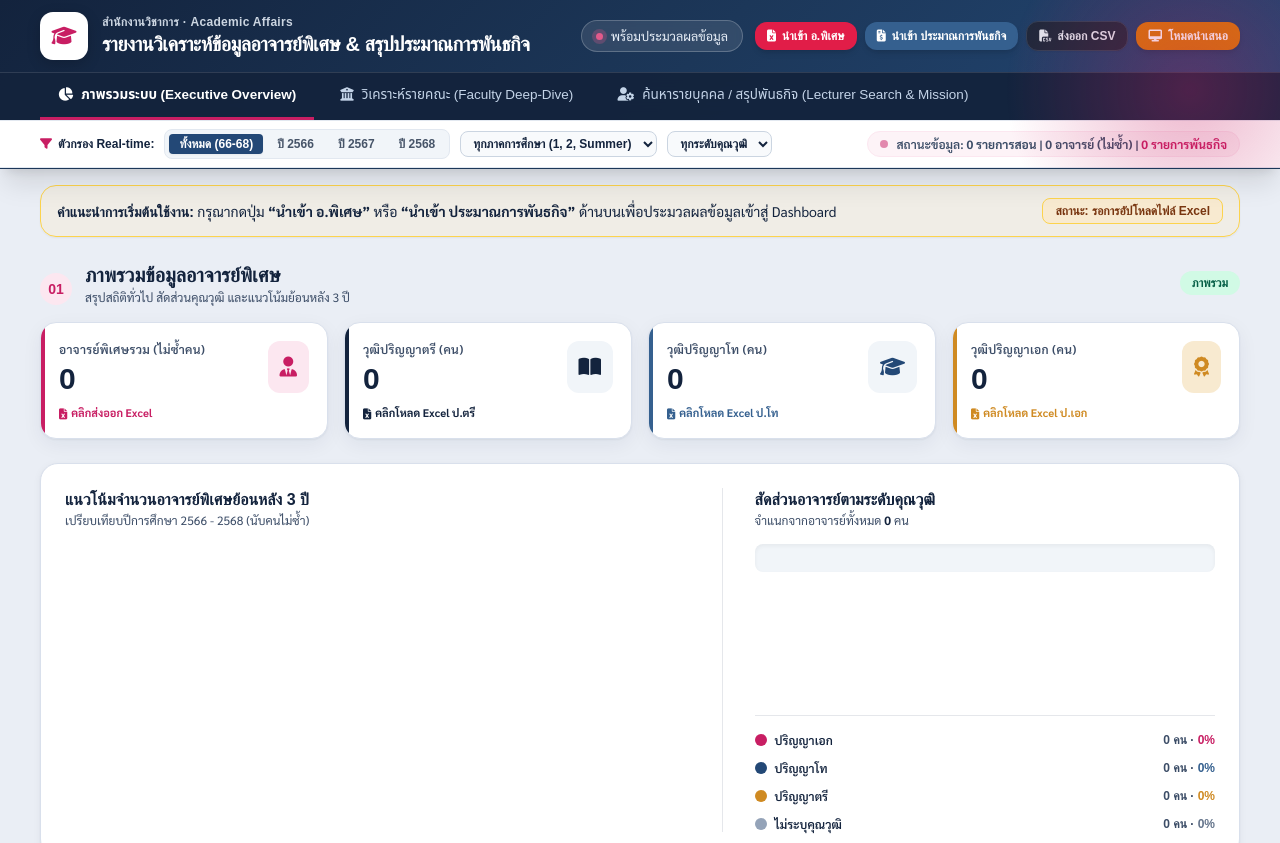
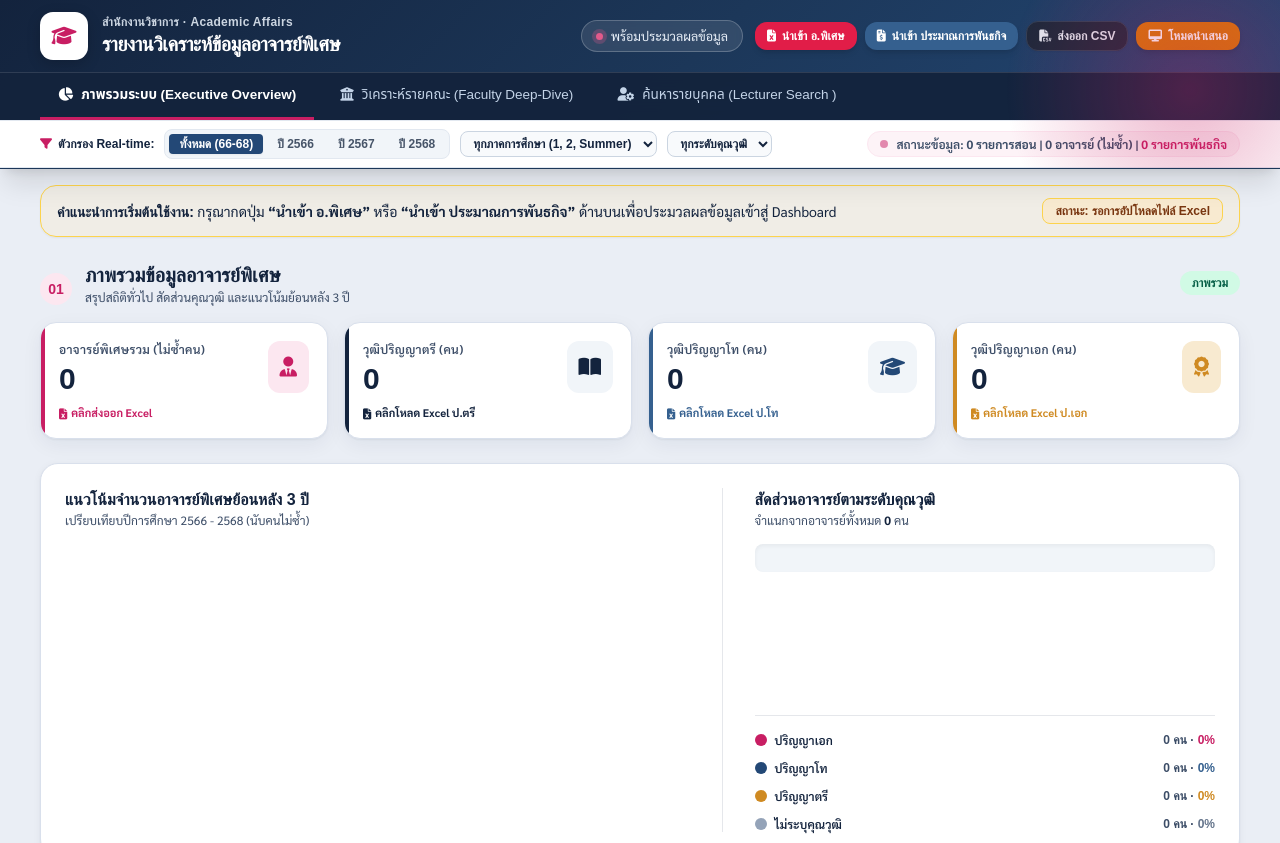
Before and after one commit to Kanyarat69/academic-lecturer-mission, a plain HTML site: page index.html in a window 1280 px wide. Shown: the top 843 px of the page. Drawn offline with nearby package versions, Linux system fonts and the light colour scheme; a web font is replaced by a local one.

Commit message:
Update index.html

```diff
--- a/index.html
+++ b/index.html
@@ -3,7 +3,7 @@
 <head>
     <meta charset="UTF-8">
     <meta name="viewport" content="width=device-width, initial-scale=1.0">
-    <title>รายงานสรุปและวิเคราะห์ข้อมูลอาจารย์พิเศษ & พันธกิจ | สำนักงานวิชาการ</title>
+    <title>รายงานสรุปและวิเคราะห์ข้อมูลอาจารย์พิเศษ | สำนักงานวิชาการ</title>
 
     <!-- External CDN Libraries -->
     <script src="https://cdn.tailwindcss.com"></script>
@@ -52,7 +52,7 @@
                     <div class="min-w-0 flex-1">
                         <div class="text-xs font-semibold text-slate-300 tracking-wide font-disp whitespace-nowrap">สำนักงานวิชาการ &middot; Academic Affairs</div>
                         <h1 class="text-lg sm:text-xl font-bold tracking-tight text-white leading-tight font-disp whitespace-nowrap overflow-hidden text-ellipsis">
-                            รายงานวิเคราะห์ข้อมูลอาจารย์พิเศษ & สรุปประมาณการพันธกิจ
+                            รายงานวิเคราะห์ข้อมูลอาจารย์พิเศษ
                         </h1>
                     </div>
                 </div>
@@ -96,7 +96,7 @@
                 </button>
                 <button class="nav-tab transition flex items-center space-x-2 whitespace-nowrap" data-tab="tab-lecturer">
                     <i class="fa-solid fa-user-gear"></i>
-                    <span>ค้นหารายบุคคล / สรุปพันธกิจ (Lecturer Search & Mission)</span>
+                    <span>ค้นหารายบุคคล  (Lecturer Search )</span>
                 </button>
             </div>
         </div>
@@ -825,7 +825,7 @@
                 <div class="flex-1 flex justify-between items-center">
                     <div>
                         <h2 class="text-xl font-bold text-ink font-disp">ค้นหารายบุคคล & ประวัติการสอน</h2>
-                        <p class="text-xs text-muted">ค้นหาชื่ออาจารย์พิเศษ รหัสวิชา หรือชื่อรายวิชา เพื่อตรวจสอบประวัติและภาระงานพันธกิจ</p>
+                        <p class="text-xs text-muted">ค้นหาชื่ออาจารย์พิเศษ รหัสวิชา หรือชื่อรายวิชา เพื่อตรวจสอบประวัติและภาระงาน</p>
                     </div>
                     <span id="search-result-count" class="px-3 py-1 bg-rose-tint text-rose text-xs font-bold rounded-full font-disp">พบ 0 รายการ</span>
                 </div>
@@ -1063,7 +1063,7 @@
             <div class="space-y-6">
                 <div class="border-b border-line pb-4">
                     <span class="bg-rose-tint text-rose text-xs font-bold px-3 py-1 rounded-full font-disp">Executive Presentation Slide</span>
-                    <h2 class="text-2xl font-bold text-ink mt-2 font-disp">รายงานวิเคราะห์ข้อมูลอาจารย์พิเศษ & สรุปประมาณการพันธกิจ</h2>
+                    <h2 class="text-2xl font-bold text-ink mt-2 font-disp">รายงานวิเคราะห์ข้อมูลอาจารย์พิเศษ </h2>
                     <p class="text-xs text-muted">สำหรับนำเสนอคณะกรรมการและผู้บริหารสำนักงานวิชาการ</p>
                 </div>
 
```
